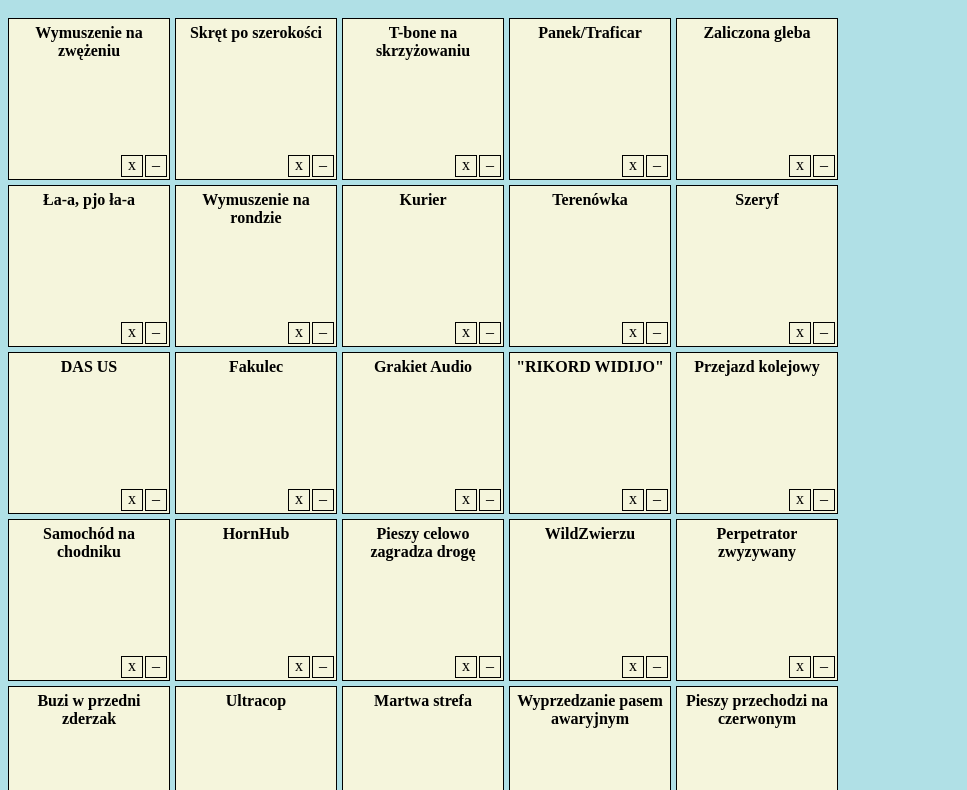
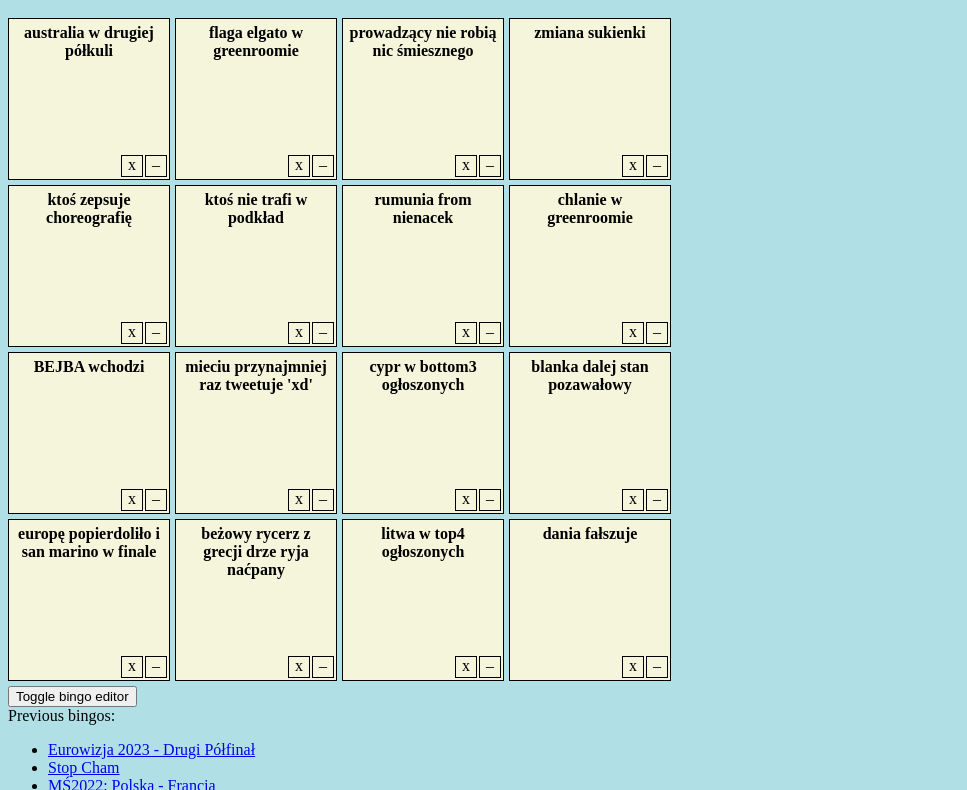
Before and after one commit to florczakraf/bingod, a plain HTML site: page bingo.html in a window 1280 px wide. Shown: the part 215-1005 px from the top of the page, without its empty margins (0-967 px from the left). Drawn offline with Linux system fonts and the light colour scheme.

Commit message:
Eurowizja 2023

```diff
--- a/bingo.html
+++ b/bingo.html
@@ -323,6 +323,30 @@
         document.addEventListener("DOMContentLoaded", function () {
             predefined_boards = [
                 {
+                    title: "Eurowizja 2023 - Drugi Półfinał", size: 4, goals: [
+                        { name: "rumunia from nienacek" },
+                        { name: "losowy gość wbiega na scenę" },
+                        { name: "audio trzeszczy" },
+                        { name: "BEJBA wchodzi" },
+                        { name: "beżowy rycerz z grecji drze ryja naćpany" },
+                        { name: "europę popierdoliło i san marino w finale" },
+                        { name: "litwa w top4 ogłoszonych" },
+                        { name: "ktoś zepsuje choreografię" },
+                        { name: "ktoś nie trafi w podkład" },
+                        { name: "chlanie w greenroomie" },
+                        { name: "flaga elgato w greenroomie" },
+                        { name: "zmiana sukienki" },
+                        { name: "dania fałszuje" },
+                        { name: "podkład głośniej niż śpiew" },
+                        { name: "cypr w bottom3 ogłoszonych" },
+                        { name: "prowadzący nie robią nic śmiesznego" },
+                        { name: "mans wygrywa a minigierce z babom" },
+                        { name: "blanka dalej stan pozawałowy" },
+                        { name: "australia w drugiej półkuli" },
+                        { name: "mieciu przynajmniej raz tweetuje 'xd'" },
+                    ]
+                },
+                {
                     title: "Stop Cham", size: 5, goals: [
                         { name: "Wymuszenie na rondzie", hint: "Wymuszenie pierwszeństwa na rondzie - może być wjazd na rondo bądź przecięcie drogi pojazdu na pasie wewnętrznym" },
                         { name: "Pieszy poza przejściem", hint: "Pieszy przechodzi przez ulicę poza przejściem dla pieszych" },
```
